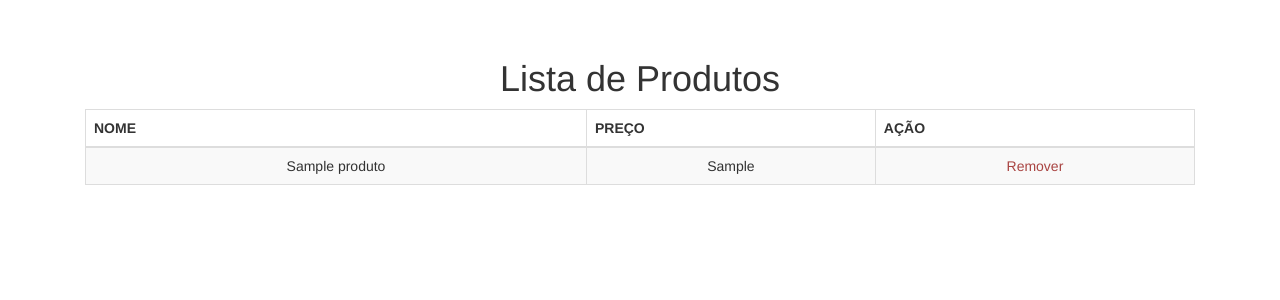
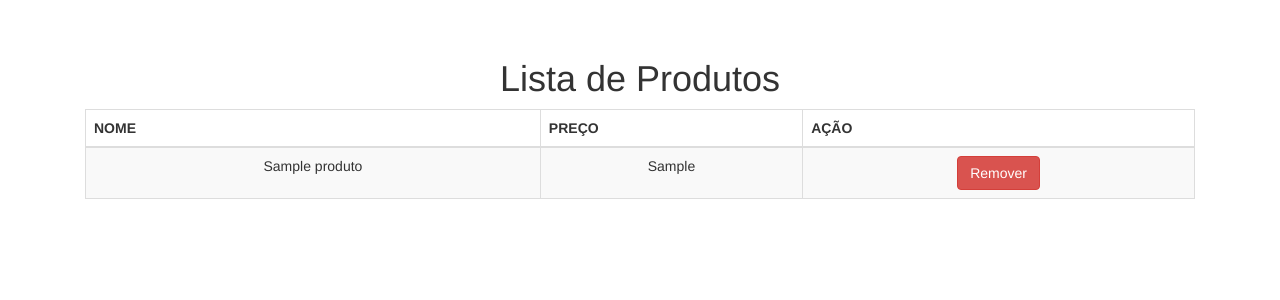
Before and after one commit to emersontorresamorim/loja, a PHP site: page /produto-lista.php in a window 1280 px wide. Shown: the part 51-351 px from the top of the page. Run offline with PHP 8.4, Linux system fonts and the light colour scheme; tables that the repository leaves empty or names only in its code hold one stand-in row (values such as "Sample post").

Commit message:
Ajustes de layout

```diff
--- a/produto-lista.php
+++ b/produto-lista.php
@@ -29,7 +29,7 @@
 				<td><?= $produto['nome']; ?></td>
 				<td><?= $produto['preco']; ?></td>
 				<td>
-					<a class="text-danger" href="remove-produto.php?id=<?= $produto['id'] ?>">Remover</a>
+					<a class="btn btn-danger" href="remove-produto.php?id=<?= $produto['id'] ?>">Remover</a>
 				</td>
 			</tr>
 		</tbody>
--- a/remove-produto.php
+++ b/remove-produto.php
@@ -8,4 +8,3 @@
 	removerProduto($conexao, $id);
 	header("Location: produto-lista.php?removido=true");
 	die();
-?>
```
